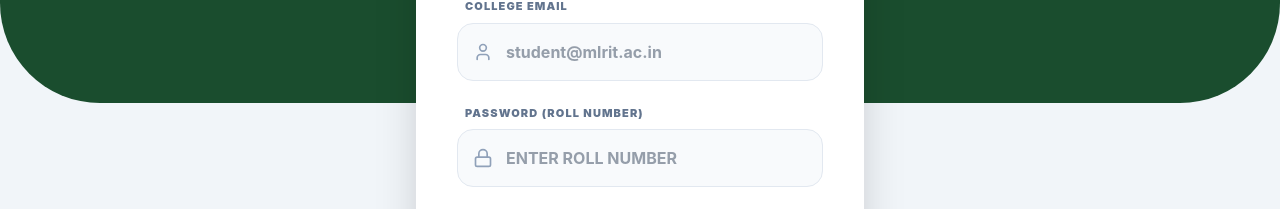
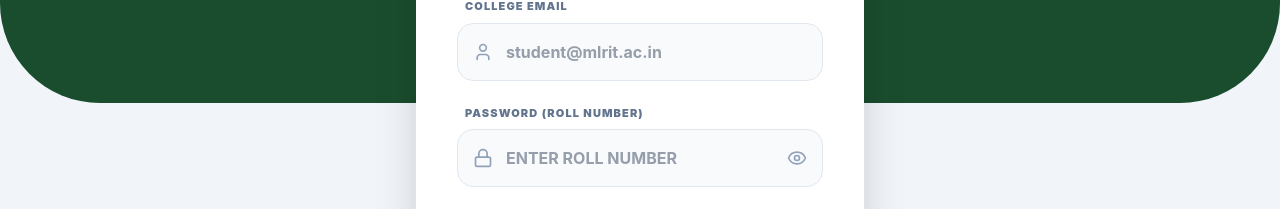
Before and after one commit to Pavan2coder/mlrit-counseling-portal, a React (Vite) app in the folder frontend/: page /login in a window 1280 px wide. Shown: the part 297-506 px from the top of the page. Built offline with nearby package versions, Linux system fonts and the light colour scheme.

Commit message:
Added show/hide password toggle to login

```diff
--- a/frontend/src/pages/Login.jsx
+++ b/frontend/src/pages/Login.jsx
@@ -2,11 +2,14 @@ import { useState } from 'react';
 import { useNavigate, Link } from 'react-router-dom';
 import axios from 'axios';
 import toast from 'react-hot-toast';
-import { Lock, User, ArrowRight } from 'lucide-react';
+// 🌟 Added Eye and EyeOff to your imports here:
+import { Lock, User, ArrowRight, Eye, EyeOff } from 'lucide-react';
 
 export default function Login() {
   const [email, setEmail] = useState('');
   const [password, setPassword] = useState('');
+  // 🌟 Added state to track if the password is visible or hidden:
+  const [showPassword, setShowPassword] = useState(false);
   const navigate = useNavigate();
 
   const handleLogin = async (e) => {
@@ -14,8 +17,6 @@ export default function Login() {
     const toastId = toast.loading("Verifying with database...");
 
     try {
-      // 🚀 THE BULLETPROOF PAYLOAD
-      // We send both variations of the variable names so your backend cannot fail to find them.
       const payload = {
         email: email.trim().toLowerCase(),
         studentEmail: email.trim().toLowerCase(),
@@ -25,7 +26,6 @@ export default function Login() {
 
       const response = await axios.post("https://mlrit-counseling-portal.onrender.com/api/auth/login", payload);
 
-      // Save to local storage so the dashboard knows who logged in
       localStorage.setItem('studentHtNo', response.data.student?.htNo || payload.htNo);
       localStorage.setItem('studentName', response.data.student?.name || 'Student');
 
@@ -75,14 +75,26 @@ export default function Login() {
             <label className="text-[11px] font-black text-slate-500 uppercase tracking-widest ml-2 block">Password (Roll Number)</label>
             <div className="relative">
               <Lock className="absolute left-4 top-1/2 -translate-y-1/2 text-slate-400" size={20} />
+
+              {/* 🌟 Changed type dynamically to toggle between 'password' and 'text' */}
               <input
-                type="password"
+                type={showPassword ? "text" : "password"}
                 value={password}
                 onChange={(e) => setPassword(e.target.value)}
                 placeholder="Enter Roll Number"
-                className="w-full p-4 pl-12 rounded-2xl border border-slate-200 bg-slate-50 outline-none uppercase font-bold text-slate-700"
+                className="w-full p-4 pl-12 pr-12 rounded-2xl border border-slate-200 bg-slate-50 outline-none uppercase font-bold text-slate-700"
                 required
               />
+
+              {/* 🌟 Added the clickable Eye icon button here: */}
+              <button
+                type="button"
+                onClick={() => setShowPassword(!showPassword)}
+                className="absolute right-4 top-1/2 -translate-y-1/2 text-slate-400 hover:text-slate-600 transition-colors cursor-pointer"
+              >
+                {showPassword ? <EyeOff size={20} /> : <Eye size={20} />}
+              </button>
+
             </div>
           </div>
 
```
